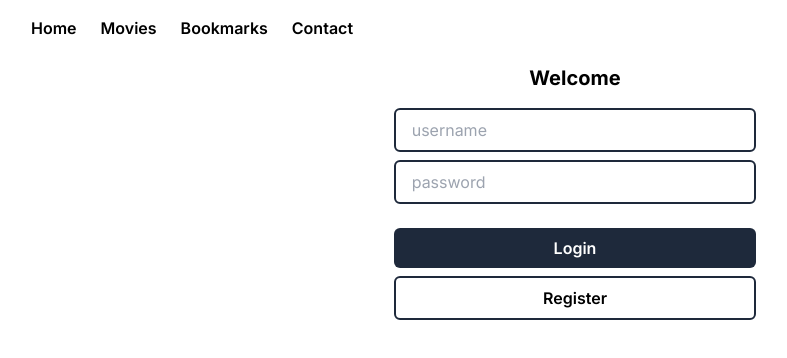
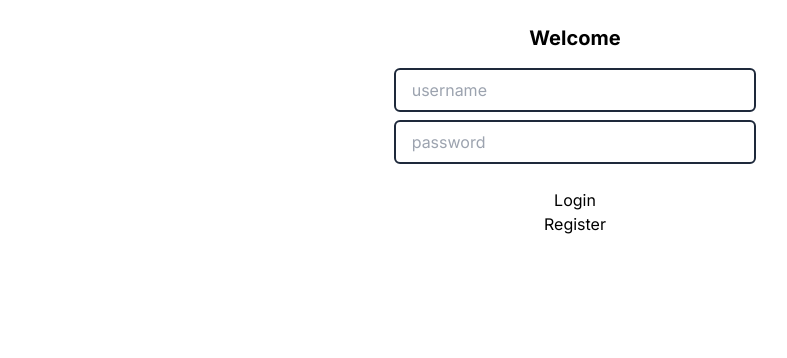
Before and after one commit to anggihseptiawan/wingchun, a Next.js app: page /login in a window 1280 px wide. Shown: the top 358 px of the page, without its empty margins (65-852 px from the left). Built offline with nearby package versions, Linux system fonts and the light colour scheme.

Commit message:
fix: layout and add movie pagination

```diff
--- a/app/login/page.tsx
+++ b/app/(notprivate)/login/page.tsx
@@ -1,7 +1,7 @@
 "use client"
 
 import Link from "next/link"
-import { Button } from "../components/Button"
+import { Button } from "../../components/Button"
 import { useState } from "react"
 import { Toaster, toast } from "react-hot-toast"
 import { UserData } from "../register/page"
@@ -26,6 +26,7 @@ export default function Page() {
           user.password === formData.password
       )
       if (filtered.length > 0) {
+        toast.success("Login succeed")
         redirect("/")
       } else {
         toast.error("User not found!")
--- a/app/register/page.tsx
+++ b/app/(notprivate)/register/page.tsx
@@ -1,6 +1,7 @@
 "use client"
 
 import { useState } from "react"
+import { Toaster, toast } from "react-hot-toast"
 
 export interface UserData {
   firstName: string
@@ -30,6 +31,8 @@ export default function Page() {
     } else {
       localStorage.setItem("users", JSON.stringify([formData]))
     }
+
+    toast.success("New User added")
   }
 
   return (
@@ -93,6 +96,8 @@ export default function Page() {
           Register
         </button>
       </form>
+
+      <Toaster />
     </div>
   )
 }
--- /dev/null
+++ b/app/(private)/layout.tsx
@@ -0,0 +1,28 @@
+import Link from "next/link"
+import React from "react"
+
+export default function PrivatePageLayout({
+  children,
+}: {
+  children: React.ReactNode
+}) {
+  return (
+    <>
+      <nav className="flex gap-6">
+        <Link href="/" className="font-semibold">
+          Home
+        </Link>
+        <Link href="/movie/list" className="font-semibold">
+          Movies
+        </Link>
+        <Link href="/bookmark" className="font-semibold">
+          Bookmarks
+        </Link>
+        <Link href="/contact" className="font-semibold">
+          Contact
+        </Link>
+      </nav>
+      <main className="py-8">{children}</main>
+    </>
+  )
+}
--- /dev/null
+++ b/app/(private)/movie/list/page.tsx
@@ -0,0 +1,77 @@
+"use client"
+
+import { Button } from "@/app/components/Button"
+import { Movie } from "@/app/(private)/page"
+import { useEffect, useState } from "react"
+
+export default function Page() {
+  const [movies, setMovies] = useState<Movie[]>([])
+  const [pages, setPages] = useState({
+    offset: 0,
+    page: 20,
+  })
+
+  useEffect(() => {
+    fetch("/api")
+      .then((res) => res.json())
+      .then((data) => setMovies(data.data))
+  }, [])
+
+  return (
+    <div>
+      <h1 className="font-bold text-2xl tracking-tight mb-3">All Movies</h1>
+      <div className="flex justify-end gap-1 mb-3">
+        <Button
+          variant="SECONDARY"
+          disabled={!pages.offset}
+          onClick={() =>
+            setPages({ ...pages, offset: pages.offset - pages.page })
+          }
+        >
+          Prev
+        </Button>
+        <Button
+          variant="SECONDARY"
+          disabled={!!pages.offset}
+          onClick={() =>
+            setPages({ ...pages, offset: pages.offset + pages.page })
+          }
+        >
+          Next
+        </Button>
+      </div>
+      <table className="w-full border border-slate-500">
+        <thead className="border border-slate-500">
+          <tr>
+            <td className="border border-slate-500 px-2 py-1">No.</td>
+            <td className="border border-slate-500 px-2 py-1">Title</td>
+            <td className="border border-slate-500 px-2 py-1">Year</td>
+            <td className="border border-slate-500 px-2 py-1">Type</td>
+          </tr>
+        </thead>
+        <tbody className="border border-slate-500">
+          {movies
+            .filter(
+              (_, idx) => idx >= pages.offset && idx < pages.offset + pages.page
+            )
+            .map((movie, idx) => (
+              <tr key={movie.imdbID}>
+                <td className="border border-slate-500 px-2 py-1">
+                  {pages.offset + idx + 1}.
+                </td>
+                <td className="border border-slate-500 px-2 py-1">
+                  {movie.Title}
+                </td>
+                <td className="border border-slate-500 px-2 py-1">
+                  {movie.Year}
+                </td>
+                <td className="border border-slate-500 px-2 py-1">
+                  {movie.Type}
+                </td>
+              </tr>
+            ))}
+        </tbody>
+      </table>
+    </div>
+  )
+}
--- a/app/page.tsx
+++ b/app/(private)/page.tsx
@@ -51,8 +51,8 @@ export default function Home() {
         <div className="flex gap-2 w-full overflow-x-auto">
           {movies
             .filter((_, index) => index < 20)
-            .map((movie) => (
-              <div key={movie.imdbID} className="w-[150px] flex-shrink-0">
+            .map((movie, idx) => (
+              <div key={idx} className="w-[150px] flex-shrink-0">
                 <img className="mb-2" src={movie.Poster} alt={movie.Title} />
                 <Link href={`/movie/${movie.imdbID}`}>
                   <span className="font-semibold">{movie.Title}</span>
@@ -67,8 +67,8 @@ export default function Home() {
         <div className="flex gap-2 w-full overflow-x-auto">
           {movies
             .filter((_, index) => index > 19 && index < 40)
-            .map((movie) => (
-              <div key={movie.imdbID} className="w-[150px] flex-shrink-0">
+            .map((movie, idx) => (
+              <div key={idx} className="w-[150px] flex-shrink-0">
                 <img className="mb-2" src={movie.Poster} alt={movie.Title} />
                 <Link href={`/movie/${movie.imdbID}`}>
                   <span className="font-semibold">{movie.Title}</span>
@@ -83,8 +83,8 @@ export default function Home() {
         <div className="flex gap-2 w-full overflow-x-auto">
           {movies
             .filter((_, index) => index > 39 && index < 60)
-            .map((movie) => (
-              <div key={movie.imdbID} className="w-[150px] flex-shrink-0">
+            .map((movie, idx) => (
+              <div key={idx} className="w-[150px] flex-shrink-0">
                 <img className="mb-2" src={movie.Poster} alt={movie.Title} />
                 <Link href={`/movie/${movie.imdbID}`}>
                   <span className="font-semibold">{movie.Title}</span>
--- a/app/components/Button.tsx
+++ b/app/components/Button.tsx
@@ -1,36 +1,30 @@
-import React from "react"
+import React, { ButtonHTMLAttributes } from "react"
 
-type Variant = "PRIMARY" | "SECONDARY"
+interface ButtonProps extends ButtonHTMLAttributes<any> {
+  children: React.ReactNode
+  variant?: "PRIMARY" | "SECONDARY"
+  className?: string
+}
 
-export const Button = ({
-  children,
-  variant = "PRIMARY",
-  className,
-  type = "button",
-}: {
-  children: React.ReactNode
-  variant?: Variant
-  className?: string
-  type?: "button" | "submit"
-}) => {
-  if (variant === "PRIMARY")
+export const Button = (props: ButtonProps) => {
+  if (props.variant === "PRIMARY")
     return (
       <button
         className={`${
-          className && className
-        } font-semibold bg-slate-800 text-center py-2 rounded-md text-white mb-2`}
+          props.className && props.className
+        } font-semibold bg-slate-800 text-center py-2 rounded-md text-white mb-2 disabled:bg-slate-200`}
       >
-        {children}
+        {props.children}
       </button>
     )
   return (
     <button
-      type={type}
       className={`${
-        className && className
-      } font-semibold px-6 border-2 border-slate-800 py-2 rounded-md`}
+        props.className && props.className
+      } font-semibold px-6 border-2 border-slate-800 py-2 rounded-md disabled:bg-slate-200`}
+      {...props}
     >
-      {children}
+      {props.children}
     </button>
   )
 }
--- a/app/layout.tsx
+++ b/app/layout.tsx
@@ -1,7 +1,6 @@
 import "./globals.css"
 import type { Metadata } from "next"
 import { Inter } from "next/font/google"
-import Link from "next/link"
 
 const inter = Inter({ subsets: ["latin"] })
 
@@ -17,22 +16,8 @@ export default function RootLayout({
 }) {
   return (
     <html lang="en">
-      <body className={`${inter.className} px-24 py-4`}>
-        <nav className="flex gap-6">
-          <Link href="/" className="font-semibold">
-            Home
-          </Link>
-          <Link href="/movie/list" className="font-semibold">
-            Movies
-          </Link>
-          <Link href="/bookmark" className="font-semibold">
-            Bookmarks
-          </Link>
-          <Link href="/contact" className="font-semibold">
-            Contact
-          </Link>
-        </nav>
-        <div className="py-6">{children}</div>
+      <body className={`${inter.className} px-24 py-2`}>
+        <div className="py-4">{children}</div>
       </body>
     </html>
   )
--- a/app/movie/list/page.tsx
+++ /dev/null
@@ -1,48 +0,0 @@
-"use client"
-
-import { Button } from "@/app/components/Button"
-import { Movie } from "@/app/page"
-import { useEffect, useState } from "react"
-
-export default function Page() {
-  const [movies, setMovies] = useState<Movie[]>([])
-
-  useEffect(() => {
-    fetch("/api")
-      .then((res) => res.json())
-      .then((data) => setMovies(data.data))
-  }, [])
-
-  return (
-    <div>
-      <h1 className="font-bold text-2xl tracking-tight mb-3">All Movies</h1>
-      <div className="flex justify-end mb-3">
-        <Button variant="SECONDARY">Next</Button>
-      </div>
-      <table className="w-full border border-slate-500">
-        <thead className="border border-slate-500">
-          <tr>
-            <td className="border border-slate-500 px-2 py-1">Title</td>
-            <td className="border border-slate-500 px-2 py-1">Year</td>
-            <td className="border border-slate-500 px-2 py-1">Type</td>
-          </tr>
-        </thead>
-        <tbody className="border border-slate-500">
-          {movies.map((movie) => (
-            <tr key={movie.imdbID}>
-              <td className="border border-slate-500 px-2 py-1">
-                {movie.Title}
-              </td>
-              <td className="border border-slate-500 px-2 py-1">
-                {movie.Year}
-              </td>
-              <td className="border border-slate-500 px-2 py-1">
-                {movie.Type}
-              </td>
-            </tr>
-          ))}
-        </tbody>
-      </table>
-    </div>
-  )
-}
```
Also changed, not shown: app/(private)/bookmark/page.tsx (renamed from app/bookmark/page.tsx), app/(private)/contact/page.tsx (renamed from app/contact/page.tsx), app/(private)/movie/[id]/page.tsx (renamed from app/movie/[id]/page.tsx), 2 other files (tests, documents, lock files or other folders).
